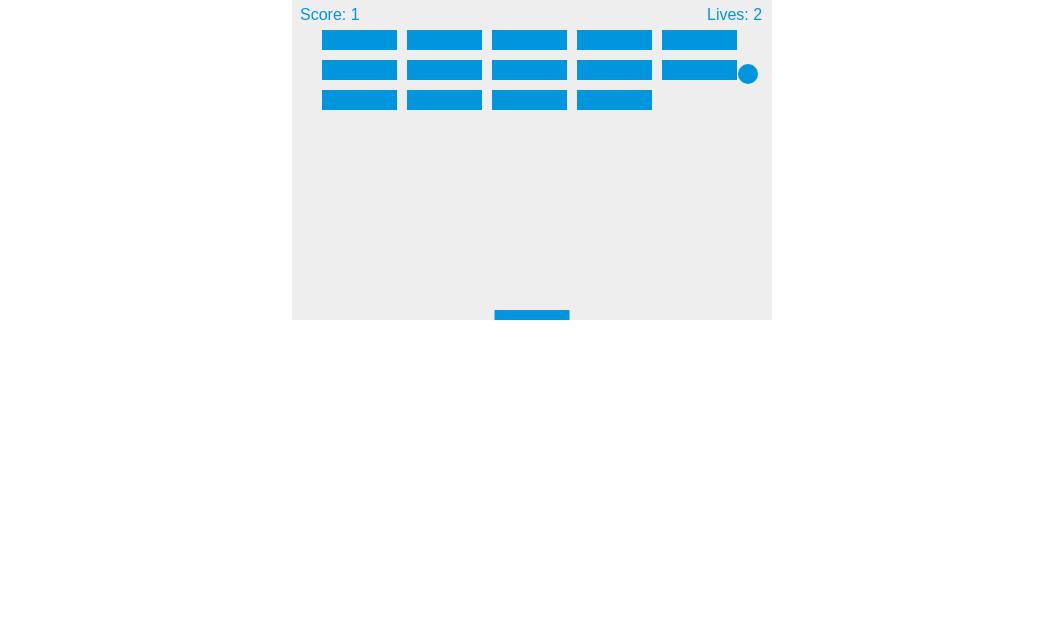
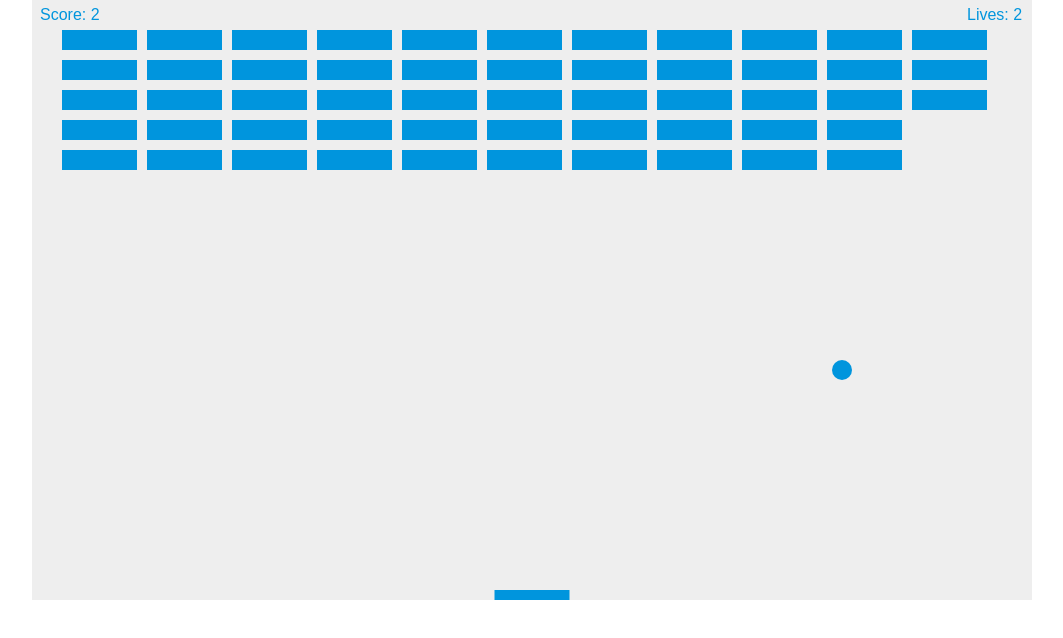
Before and after one commit to AmauryDoux/brickGame, a website: page public/index.html in a window 1280 px wide. Shown: the whole page, without its empty margins (108-1171 px from the left). Drawn offline with Linux system fonts and the light colour scheme.

Commit message:
More bricks and bigger canvas

```diff
--- a/public/index.html
+++ b/public/index.html
@@ -12,7 +12,7 @@
 
 <body>
 
-    <canvas id="myCanvas" width="480" height="320"></canvas>
+    <canvas id="myCanvas" width="1000" height="600"></canvas>
 
     <script src="script.js"></script>
 </body>
--- a/public/script.js
+++ b/public/script.js
@@ -3,15 +3,15 @@ var ctx = canvas.getContext("2d");
 var ballRadius = 10;
 var x = canvas.width / 2;
 var y = canvas.height - 30;
-var dx = 2;
-var dy = -2;
+var dx = 5;
+var dy = -5;
 var paddleHeight = 10;
 var paddleWidth = 75;
 var paddleX = (canvas.width - paddleWidth) / 2;
 var rightPressed = false;
 var leftPressed = false;
-var brickRowCount = 3;
-var brickColumnCount = 5;
+var brickRowCount = 5;
+var brickColumnCount = 11;
 var brickWidth = 75;
 var brickHeight = 20;
 var brickPadding = 10;
@@ -142,8 +142,8 @@ function draw() {
             } else {
                 x = canvas.width / 2;
                 y = canvas.height - 30;
-                dx = 2;
-                dy = -2;
+                dx = 5;
+                dy = -5;
                 paddleX = (canvas.width - paddleWidth) / 2;
             }
         }
```
